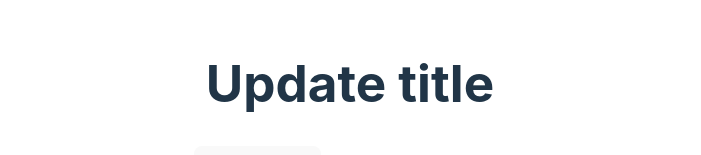
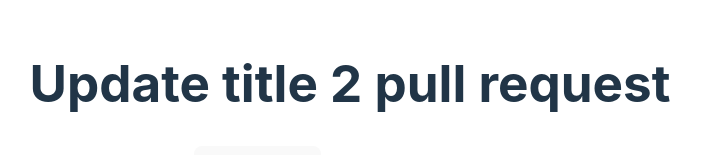
Before and after one commit to coolify-example-video/client, a React (Vite) app: page / in a window 1280 px wide. Shown: the part 339-494 px from the top of the page, without its empty margins (290-991 px from the left). Built offline with nearby package versions, Linux system fonts and the light colour scheme; no server answers.

Commit message:
feat: new title

```diff
--- a/src/App.tsx
+++ b/src/App.tsx
@@ -53,7 +53,7 @@ function App() {
           <img src={reactLogo} className="logo react" alt="React logo" />
         </a>
       </div>
-      <h1>Update title </h1>
+      <h1>Update title 2 pull request </h1>
       <button onClick={handleAdd}>add course</button>
       <input value={name} onChange={(e) => setName(e.target.value)} />
       <div className="card">
```
